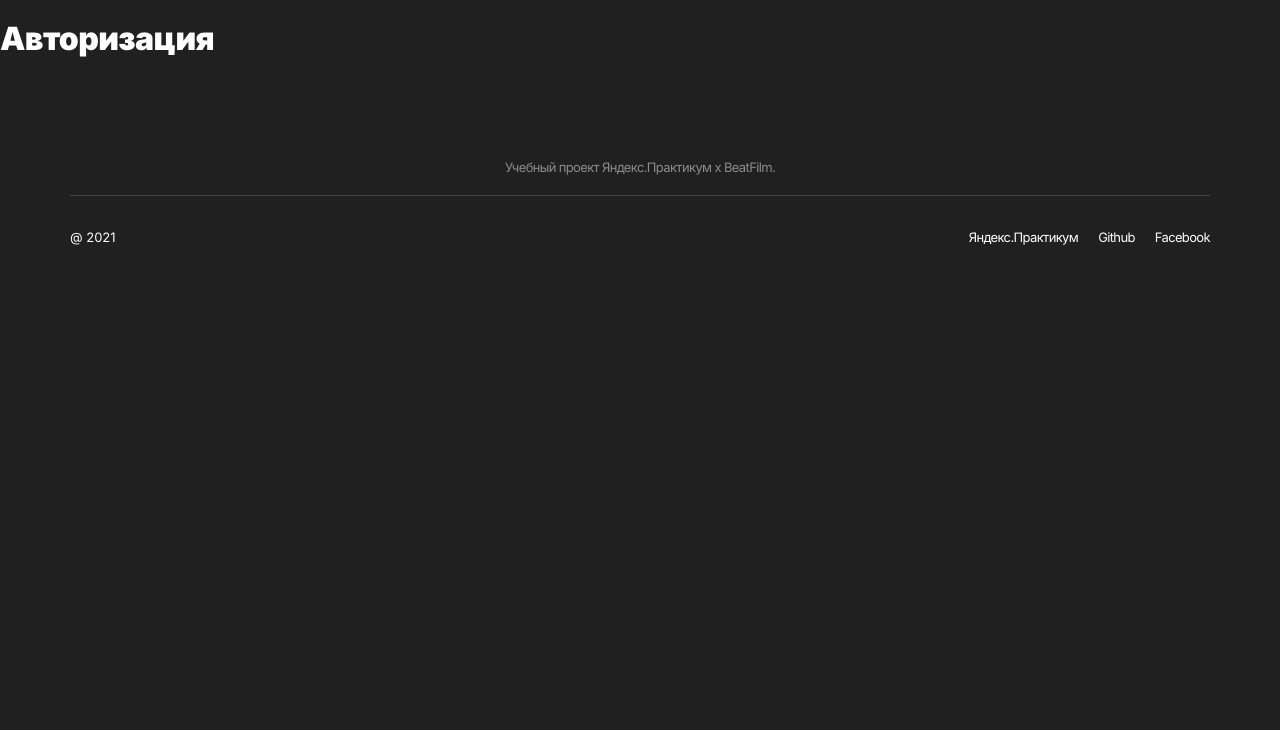
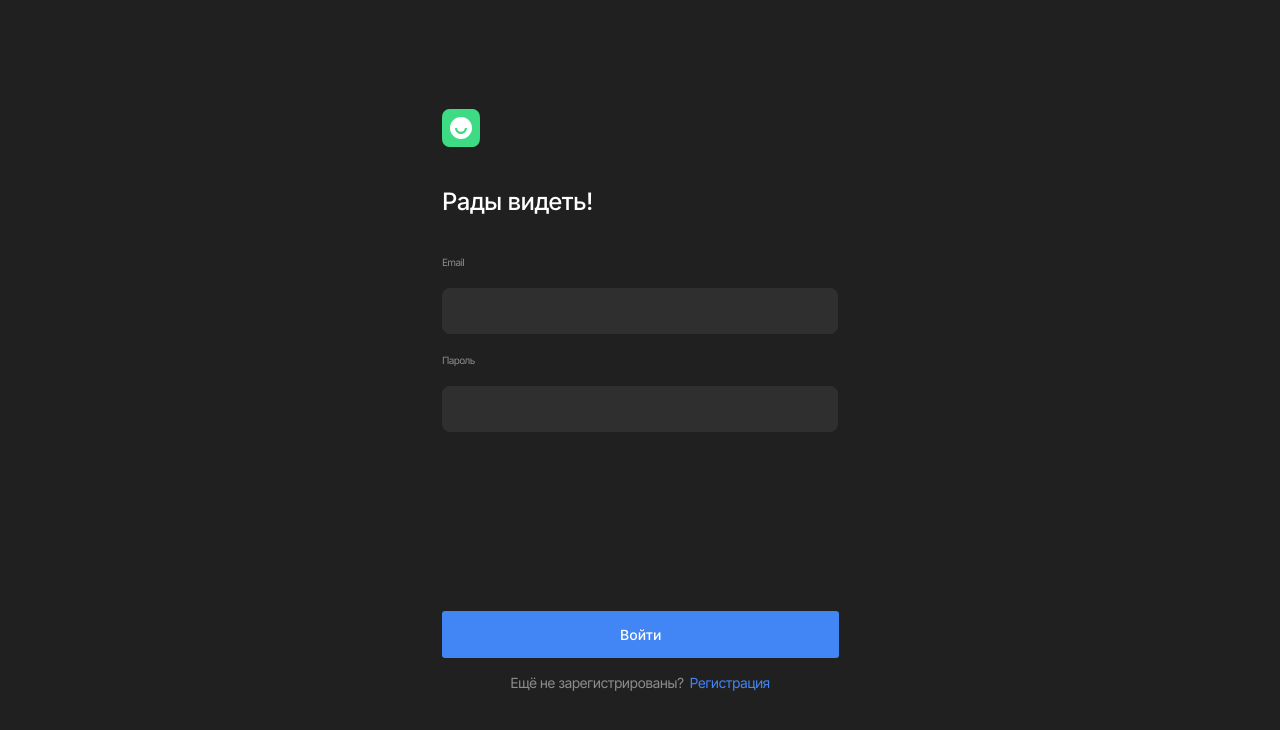
Before and after one commit to Yaroshpolk/movies-explorer-frontend, a React (Create React App) app: page /signin in a window 1280 px wide. Shown: the top 730 px of the page. Built offline with nearby package versions, Linux system fonts and the light colour scheme.

Commit message:
Reg, log pages done

```diff
--- a/src/components/App/App.css
+++ b/src/components/App/App.css
@@ -1,6 +1,13 @@
 .App {
     margin: 0 auto;
     max-width: 1280px;
+}
+
+.content {
+    min-height: 100vh;
+    display: flex;
+    flex-direction: column;
+    justify-content: center;
 }
 
 .link {
@@ -31,3 +38,86 @@
 .btn:hover {
     opacity: .6;
 }
+
+.inputs {
+    display: flex;
+    flex-direction: column;
+    justify-content: space-between;
+}
+
+.input {
+    background: #2F2F2F;
+    border-radius: 8px;
+    font-weight: normal;
+    font-size: 13px;
+    line-height: 16px;
+    color: #fff;
+    border: 0;
+    padding: 15px;
+    margin-top: 10px;
+    outline: none;
+}
+
+.input_error {
+    color: #EE3465;
+}
+
+.field {
+    margin-bottom: 20px;
+    display: flex;
+    flex-direction: column;
+}
+
+.field:last-child {
+    margin-bottom: 0;
+}
+
+.field .field__preinput-span {
+    font-weight: normal;
+    font-size: 10px;
+    line-height: 12px;
+    color: #8B8B8B;
+    margin-bottom: 10px;
+}
+
+.submit {
+    background: #4285F4;
+    border-radius: 3px;
+    font-weight: 500;
+    font-size: 14px;
+    line-height: 17px;
+    color: #fff;
+    padding: 15px 126px;
+    border: 0;
+    margin: 69px auto 16px auto;
+}
+
+.form__underSubm-link {
+    font-weight: normal;
+    font-size: 14px;
+    line-height: 17px;
+    color: #8B8B8B;
+    margin: 0 auto;
+}
+
+.form__underSubm-link .link {
+    font-weight: normal;
+    font-size: 14px;
+    line-height: 17px;
+    color: #4285F4;
+    margin-left: 6px;
+}
+
+.field__input-error {
+    display: none;
+    color: #EE3465;
+    font-weight: normal;
+    font-size: 10px;
+    line-height: 12px;
+    margin-top: 10px;
+    letter-spacing: normal;
+}
+
+.field__input-error_visible {
+    display: block;
+}
--- a/src/components/Footer/Footer.js
+++ b/src/components/Footer/Footer.js
@@ -1,9 +1,10 @@
 import './Footer.css';
 import React from 'react';
-import { Link } from "react-router-dom";
+import {Link, Route} from "react-router-dom";
 
 function Footer() {
     return(
+        <Route exact path={['/', '/movies', '/saved-movies', '/profile']}>
             <footer className="footer">
                 <p className="footer__message">Учебный проект Яндекс.Практикум х BeatFilm.</p>
                 <nav className="footer__nav">
@@ -30,6 +31,7 @@ function Footer() {
                     </ul>
                 </nav>
             </footer>
+        </Route>
     );
 }
 
--- a/src/components/Header/Header.css
+++ b/src/components/Header/Header.css
@@ -2,7 +2,7 @@
     background: #073042;
 }
 
-.header__logo {
+.logo {
     display: block;
     width: 38px;
     height: 38px;
--- a/src/components/Header/Header.js
+++ b/src/components/Header/Header.js
@@ -1,6 +1,6 @@
 import './Header.css';
 import React from 'react';
-import { Link, NavLink, Route } from 'react-router-dom';
+import { Link, Route } from 'react-router-dom';
 import logo from '../../images/logo.svg';
 import Navigation from "../Navigation/Navigation";
 
@@ -11,7 +11,7 @@ function Header() {
                 <header className='header'>
                     <div className="header__menu">
                         <Link to='/'>
-                            <img src={ logo } alt='Логотип' className='header__logo'/>
+                            <img src={ logo } alt='Логотип' className='logo'/>
                         </Link>
                         <Navigation />
                     </div>
--- a/src/components/Login/Login.css
+++ b/src/components/Login/Login.css
@@ -0,0 +1,27 @@
+.login {
+    padding: 0 70px;
+    display: flex;
+    flex-direction: column;
+    justify-content: space-between;
+    max-width: 396px;
+    margin: 70px auto;
+}
+
+.login__form {
+    display: flex;
+    flex-direction: column;
+    justify-content: space-between;
+}
+
+.login__form .submit {
+    margin-top: 179px;
+    padding: 15px 178px;
+}
+
+.login__title {
+    font-style: normal;
+    font-weight: 500;
+    font-size: 24px;
+    line-height: 29px;
+    margin: 40px 0;
+}
--- a/src/components/Login/Login.js
+++ b/src/components/Login/Login.js
@@ -1,10 +1,42 @@
 import './Login.css';
 import React from 'react';
+import { Link } from "react-router-dom";
+import logo from "../../images/logo.svg";
 
 function Login() {
 
     return (
-        <h1>Авторизация</h1>
+        <div className='content'>
+            <section className="login">
+                <Link to='/'>
+                    <img src={ logo } alt='Логотип' className='logo'/>
+                </Link>
+                <h2 className='login__title'>Рады видеть!</h2>
+                <form className='form login__form' name='signInForm'>
+
+                    <div className="inputs">
+                        <label className="field login__form-field">
+                            <span className="field__preinput-span">Email</span>
+                            <input className="input" id="email" type="Email" placeholder=""
+                                   name="email" minLength='2' required  />
+                            <span className="field__input-error"></span>
+                        </label>
+
+                        <label className="field login__form-field">
+                            <span className="field__preinput-span">Пароль</span>
+                            <input type='password' className='input' id='password' name='password' minLength='8'
+                                   placeholder='' required  />
+                            <span className="field__input-error">Что-то пошло не так...</span>
+                        </label>
+                    </div>
+
+                    <button className='btn submit login__form-submit' type='submit'>Войти</button>
+                    <div className="form__underSubm-link">Ещё не зарегистрированы?
+                        <Link className='link' to='/signup'>Регистрация</Link>
+                    </div>
+                </form>
+            </section>
+        </div>
     );
 }
 
--- a/src/components/Navigation/Navigation.js
+++ b/src/components/Navigation/Navigation.js
@@ -3,7 +3,7 @@ import './Navigation.css';
 import { Link, NavLink } from "react-router-dom";
 
 function Navigation() {
-    const [isLogged, setIsLogged] = React.useState(true);
+    const [isLogged, setIsLogged] = React.useState(false);
 
     return (
         <nav className='navigation'>
--- a/src/components/Profile/Profile.js
+++ b/src/components/Profile/Profile.js
@@ -4,7 +4,9 @@ import React from 'react';
 function Profile() {
 
     return (
-        <h1>Профиль пользователя</h1>
+        <div className='content'>
+
+        </div>
     );
 }
 
--- a/src/components/Register/Register.css
+++ b/src/components/Register/Register.css
@@ -0,0 +1,22 @@
+.registration {
+    padding: 0 70px;
+    display: flex;
+    flex-direction: column;
+    justify-content: space-between;
+    max-width: 396px;
+    margin: 70px auto;
+}
+
+.registration__form {
+    display: flex;
+    flex-direction: column;
+    justify-content: space-between;
+}
+
+.registration__title {
+    font-style: normal;
+    font-weight: 500;
+    font-size: 24px;
+    line-height: 29px;
+    margin: 40px 0;
+}
--- a/src/components/Register/Register.js
+++ b/src/components/Register/Register.js
@@ -1,10 +1,49 @@
 import './Register.css';
 import React from 'react';
+import { Link } from "react-router-dom";
+import logo from '../../images/logo.svg';
 
 function Register() {
 
     return (
-        <h1>Регистрация</h1>
+        <div className='content'>
+            <section className="registration">
+                <Link to='/'>
+                    <img src={ logo } alt='Логотип' className='logo'/>
+                </Link>
+                <h2 className='registration__title'>Добро пожаловать!</h2>
+                <form className='form registration__form' name='signUpForm'>
+
+                    <div className="inputs">
+                        <label className="field registration__form-field">
+                            <span className="field__preinput-span">Имя</span>
+                            <input className="input" id="name" type="text" placeholder=""
+                                   name="name" minLength='2' required  />
+                            <span className="field__input-error"></span>
+                        </label>
+
+                        <label className="field registration__form-field">
+                            <span className="field__preinput-span">Email</span>
+                            <input className="input" id="email" type="Email" placeholder=""
+                                   name="email" minLength='2' required  />
+                            <span className="field__input-error"></span>
+                        </label>
+
+                        <label className="field registration__form-field">
+                            <span className="field__preinput-span">Пароль</span>
+                            <input type='password' className='input input_error' id='password' name='password' minLength='8'
+                                   placeholder='' required  />
+                            <span className="field__input-error field__input-error_visible">Что-то пошло не так...</span>
+                        </label>
+                    </div>
+
+                    <button className='btn submit registration__form-submit' type='submit'>Зарегистрироваться</button>
+                    <div className="form__underSubm-link">Уже зарегистрированы?
+                        <Link className='link' to='/signin'>Войти</Link>
+                    </div>
+                </form>
+            </section>
+        </div>
     );
 }
 
```
Lines whose indentation alone changed are shown as unchanged.
